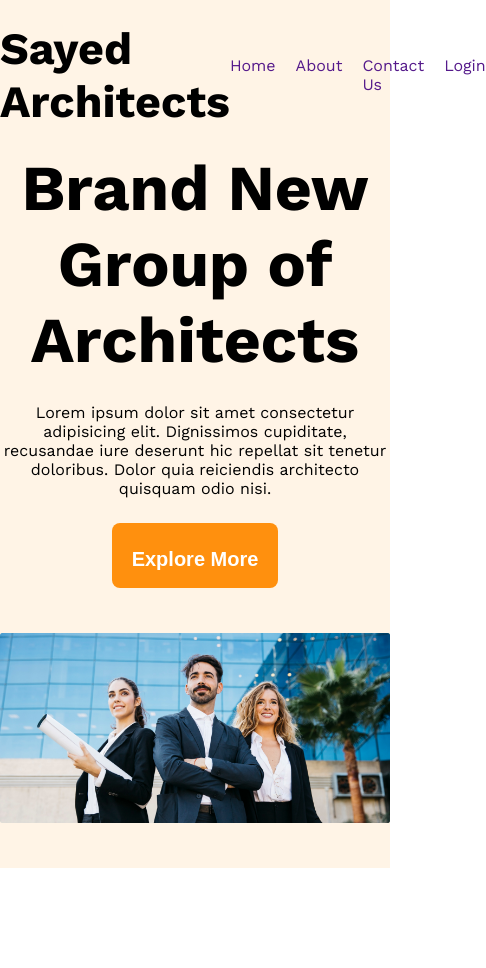
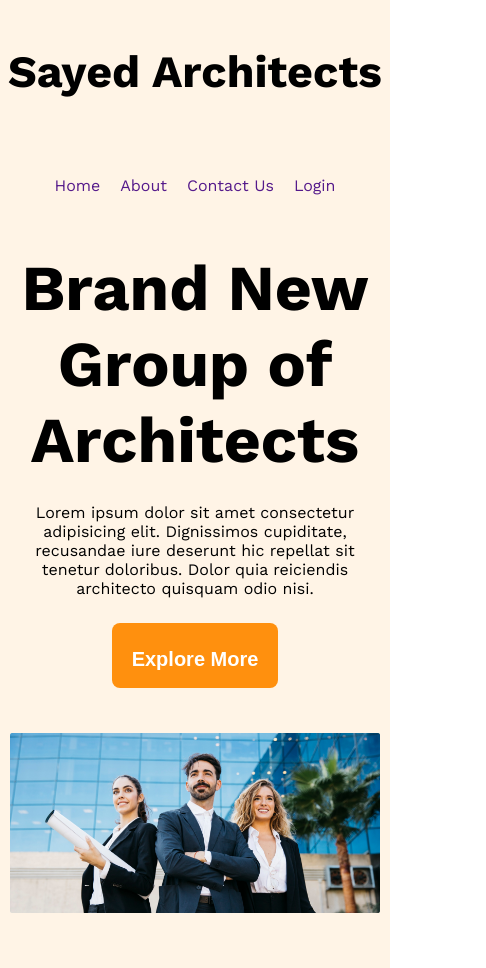
Before and after one commit to abusayedsohag/architacts-responsive-web, a plain HTML site: page index.html in a window 390 px wide. Shown: the whole page, 486 px wide, since content can reach past the window. Before the commit the page ends 868 px from the top, so only its background shows below. Drawn offline with nearby package versions, Linux system fonts and the light colour scheme.

Commit message:
phone mode respons css

```diff
--- a/styles/style.css
+++ b/styles/style.css
@@ -76,3 +76,20 @@ body {
     width: 100%;
     margin: 45px 240px;
 }
+
+@media screen and (max-width: 575px) {
+    .header {
+        width: auto;
+    }
+
+    .nav {
+        flex-direction: column;
+        padding: 45px 0;
+    }
+
+    .header-bottom {
+        padding: 10px;
+    }
+
+
+}
```
